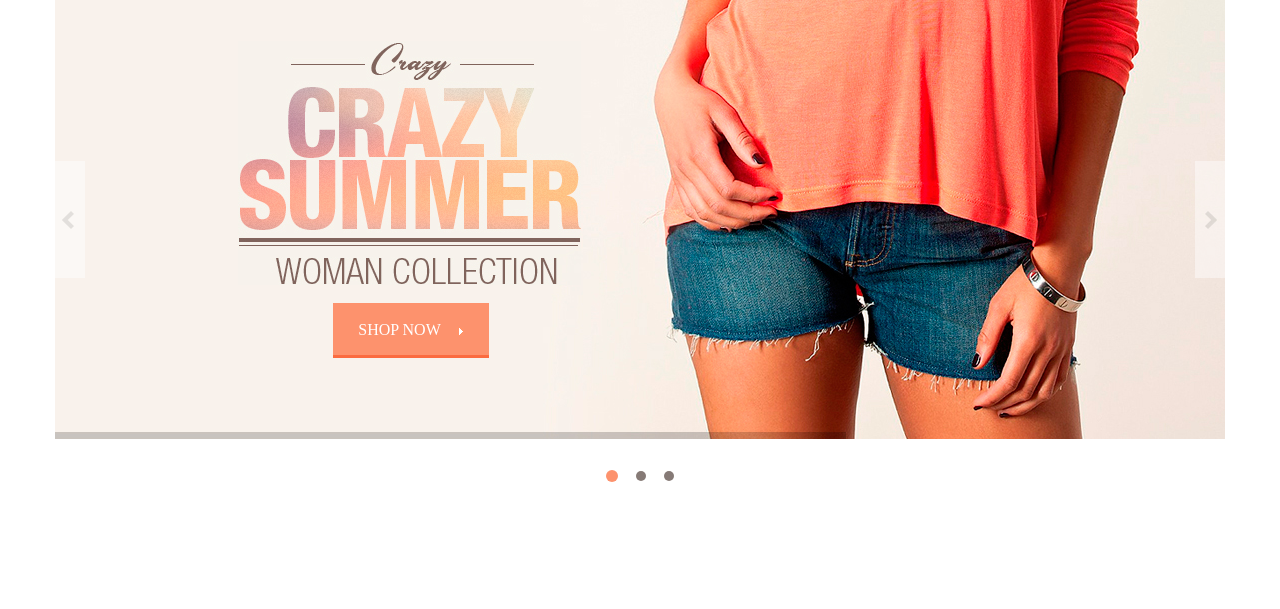
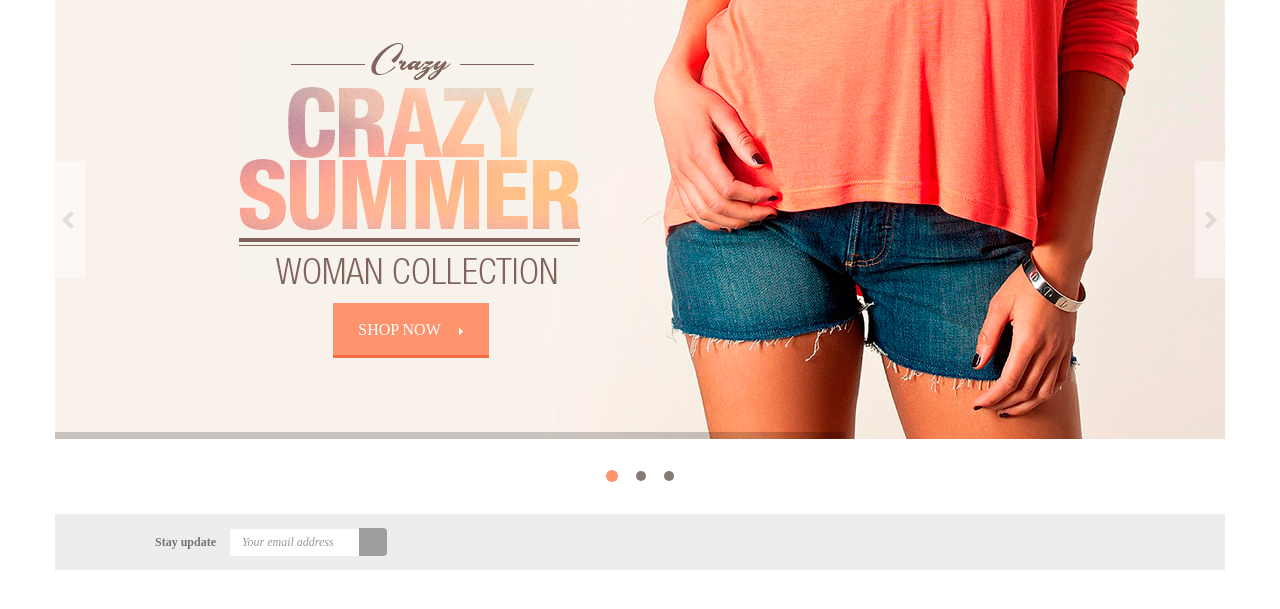
Before and after one commit to Littie/bwt, a PHP site: page /template.html in a window 1280 px wide. Shown: the part 148-757 px from the top of the page. Run offline with PHP 8.4, Linux system fonts and the light colour scheme; some libraries are stand-ins or nearby versions; grey boxes are pictures that could not be loaded.

Commit message:
[css + html] add body > social > email

```diff
--- a/css/style.css
+++ b/css/style.css
@@ -255,3 +255,33 @@ i.ic-cart {
 .carousel-radio {
     height: 75px;
 }
+
+/* Social */
+
+.social {
+    background-color: #ededed
+}
+
+.social .btn {
+    background-image: url("../images/email-btn.png");
+    padding: 13px;
+}
+
+.social .input-group .form-control {
+    height: 28px;
+    width: 130px;
+    margin: 14px auto;
+    border: 0;
+    border-radius: 0;
+    font-size: 12px;
+    font-family: Arial sans-serif;
+    font-style: italic;
+    color: #b9b9b9;
+}
+
+.social label {
+    margin-right: 10px;
+    font-size: 12px;
+    font-family: Arial sans-serif;
+    color: #747474;
+}
--- a/template.html
+++ b/template.html
@@ -198,9 +198,33 @@
         <div class="row">
             <div class="cal-md-12 carousel-radio"></div>
         </div>
+    </div>
+    <!-- Carousel end -->
+</header>
 
-        <!-- Carousel end -->
-</header>
+<!-- Header end -->
+
+<!-- Body start -->
+
+<!-- Social start -->
+<div class="container social">
+    <div class="row">
+        <div class="col-md-9">
+            <form role="form" class="form-inline">
+                <label for="email">Stay update</label>
+                <div class="input-group">
+                    <input type="email" class="form-control" id="email" placeholder="Your email address">
+                         <span class="input-group-btn">
+                         <button type="submit" class="btn"></button>
+                         </span>
+                </div>
+            </form>
+        </div>
+        <div class="col-md-3">
+
+        </div>
+    </div>
+</div>
 
 <!-- jQuery (necessary for Bootstrap's JavaScript plugins) -->
 <script src="https://ajax.googleapis.com/ajax/libs/jquery/1.11.3/jquery.min.js"></script>
```
